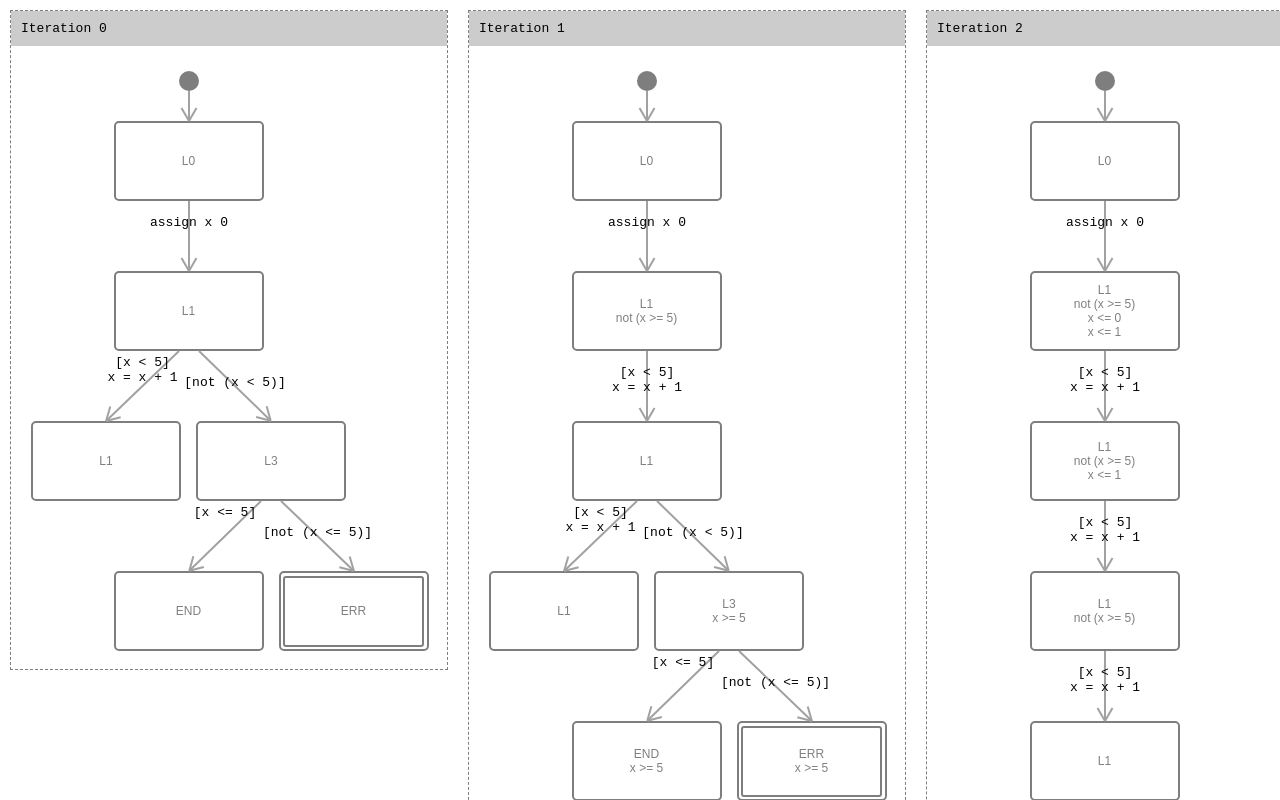
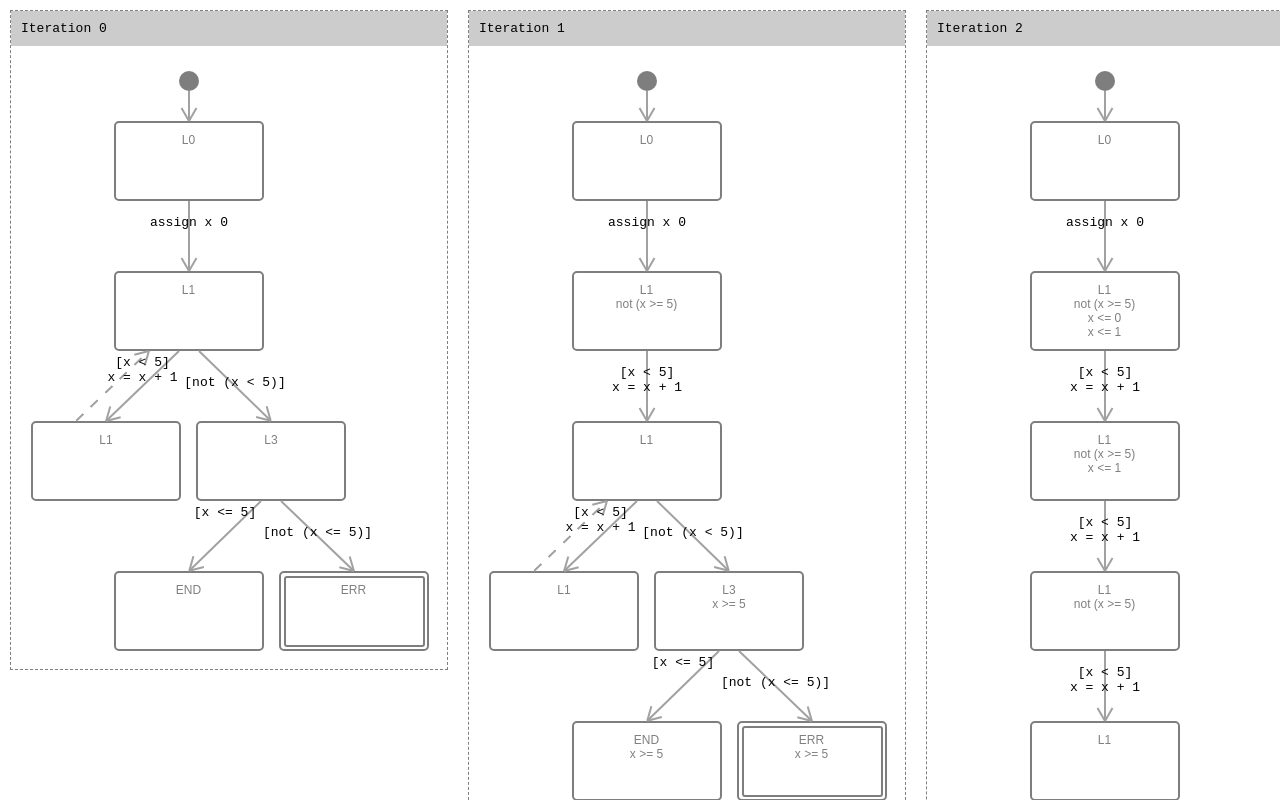
Before and after one commit to sisakb/theta-graph-visualizer, a React (Vite) app: page / in a window 1280 px wide. Shown: the top 800 px of the page. Built offline with nearby package versions, Linux system fonts and the light colour scheme.

Commit message:
select edges with same route, draw cover edges

```diff
--- a/src/ArgGraph.ts
+++ b/src/ArgGraph.ts
@@ -107,6 +107,28 @@ export class ArgNode {
 		return this.inEdges.find((edge) => !edge.backtrack)?.source ?? null
 	}
 
+	get routeFromRoot(): ArgEdge[] {
+		const parentEdge = this.inEdges.find((edge) => !edge.backtrack)
+		if (!parentEdge) {
+			return []
+		}
+		const parent = parentEdge?.source
+		if (parent.isInitial) {
+			return []
+		} else {
+			return [parentEdge, ...parentEdge.source.routeFromRoot]
+		}
+	}
+
+	public hasSameRouteFromRoot(other: ArgNode): boolean {
+		const route = this.routeFromRoot
+		const otherRoute = other.routeFromRoot
+		if (route.length !== otherRoute.length) {
+			return false
+		}
+		return route.every((edge, index) => edge.label === otherRoute[index].label)
+	}
+
 	get children(): ArgNode[] {
 		return this.outEdges.filter((edge) => !edge.backtrack).map((edge) => edge.target).sort((a, b) => a.label.localeCompare(b.label)) ?? []
 	}
--- a/src/Graph.tsx
+++ b/src/Graph.tsx
@@ -97,15 +97,17 @@ const Graph = ({
 				{[...treeDrawing.nodes.values()].map((drawingNode, index) => (
 					<Node
 						hovered={
-							hoveredNode?.stateName ===
-							drawingNode.node.stateName
+							hoveredNode?.hasSameRouteFromRoot(
+								drawingNode.node
+							) ?? false
 						}
 						onHover={setHoveredNode}
 						selected={
-							selectedNode?.stateName ===
-							drawingNode.node.stateName
+							selectedNode?.hasSameRouteFromRoot(
+								drawingNode.node
+							) ?? false
 						}
-						onSelect={setSelectedNode}
+						onSelect={node => setSelectedNode(selectedNode === node ? null : node)}
 						nodeDrawing={drawingNode}
 						key={index}
 						graphId={id}
@@ -113,7 +115,6 @@ const Graph = ({
 				))}
 
 				{argGraph.edges
-					.filter((edge) => !edge.backtrack)
 					.map((edge, key) => {
 						const siblingEdges = argGraph.edges
 							.filter(
--- a/src/components/Edge/Edge.module.scss
+++ b/src/components/Edge/Edge.module.scss
@@ -54,6 +54,18 @@ $line-color-hover: darkgoldenrod;
 			color: $line-color-hover
 		}
 	}
+
+	&.dashed {
+		.line {
+			background: repeating-linear-gradient(
+				90deg,
+				$line-color 0%,
+				$line-color 10%,
+				transparent 10%,
+				transparent 20%
+			);
+		}
+	}
 }
 
 .edgeInfo {
--- a/src/components/Edge/Edge.tsx
+++ b/src/components/Edge/Edge.tsx
@@ -18,17 +18,23 @@ const Edge = ({ from, to, index, maxIndex, edge }: EdgeProps) => {
 	const [hovered, setHovered] = useState(false)
 
 	const fromPos = useMemo(
-		() => ({
+		() => (!edge.backtrack ? {
 			x: from.offsetLeft + from.offsetWidth / 2 + (index - maxIndex / 2) * 20 + 10,
 			y: from.offsetTop + from.offsetHeight,
+		} : {
+			x: from.offsetLeft + from.offsetWidth / 2 - 30,
+			y: from.offsetTop,
 		}),
 		[from, index]
 	)
 
 	const toPos = useMemo(
-		() => ({
+		() => (!edge.backtrack ? {
 			x: to.offsetLeft + to.offsetWidth / 2,
 			y: to.offsetTop,
+		} : {
+			x: to.offsetLeft + to.offsetWidth / 2 + (index - maxIndex / 2) * 20 + 10 - 30,
+			y: to.offsetTop + to.offsetHeight,
 		}),
 		[to]
 	)
@@ -43,7 +49,7 @@ const Edge = ({ from, to, index, maxIndex, edge }: EdgeProps) => {
 			<div
 				onMouseEnter={() => setHovered(true)}
 				onMouseLeave={() => setHovered(false)}
-				className={`${styles.edge} ${hovered ? styles.hovered : ""}`}
+				className={`${styles.edge} ${hovered ? styles.hovered : ""} ${edge.backtrack ? styles.dashed : ""}`}
 				style={{
 					position: "absolute",
 					left: fromPos.x,
--- a/src/components/Node/Node.module.scss
+++ b/src/components/Node/Node.module.scss
@@ -2,6 +2,7 @@
 
 	overflow: hidden;
 	width: 150px;
+	min-height: 80px;
 	height: 80px;
 	display: flex;
 	flex-direction: column;
@@ -9,7 +10,8 @@
 	justify-content: flex-end;
 	opacity: 0.5;
 	cursor: default;
-	transition: all 0.1s ease-in-out;
+	//transition: all 0.1s ease-in-out;
+
 
 	.initialNode {
 		background-color: black;
@@ -23,14 +25,15 @@
 		border: 2px solid #000;
 		border-radius: 5px;
 		padding: 10px;
+		min-height: 80px;
+		width: 100%;
+		height: 80px;
 
-		width: 100%;
-		height: 100%;
 		text-align: center;
 		display: flex;
 		flex-direction: column;
 		align-items: center;
-		justify-content: center;
+		justify-content: flex-start;
 		cursor: pointer;
 
 		&.errorNode::after {
@@ -40,14 +43,24 @@
 			height: calc(100% - 13px);
 			border-radius: 3px;
 			border: 2px solid #000;
+			top: 5px;
+			left: 5px;
 		}
 
 	}
 
+	&:hover {
+		height: fit-content;
+		& .node {
+			height: fit-content;
+			z-index: 999;
+		}
+	}
+
 	&.hovered {
-		opacity: 0.9;
+		opacity: 0.8;
 		& .node {
-			background-color: rgba(194, 131, 83, 0.169);
+			background-color: #d6edf0;
 			border: 2px solid darken($color: lightslategray, $amount: 30%);
 			&.errorNode {
 				background-color: rgb(241, 167, 167);
@@ -57,18 +70,12 @@
 				}
 			}
 		}
-		&:hover {
-			opacity: 1;
-			&.node {
-				background-color: rgba(194, 131, 83, 0.3);;
-			}
-		}
 	}
 
 	&.selected {
 		opacity: 1;
 		& .node {
-			background-color: rgba(194, 131, 83, 0.5);
+			background-color: #a0d4db;
 			border: 2px solid darken($color: lightslategray, $amount: 30%);
 			&.errorNode {
 				background-color: rgb(241, 167, 167);
--- a/src/components/Node/Node.tsx
+++ b/src/components/Node/Node.tsx
@@ -36,7 +36,7 @@ const Node = ({ nodeDrawing, graphId, onHover, hovered, selected, onSelect }: No
 			{!node.isInitial && (
 				<div className={`${styles.node} ${node.isError ? styles.errorNode : ""}`}>
 					{stateName}
-					<div>
+					<div className={styles.predicates}>
 						{predicates.map((p) => (
 							<div key={p}>{p}</div>
 						))}
```
Also changed, not shown: .eslintrc.json.
